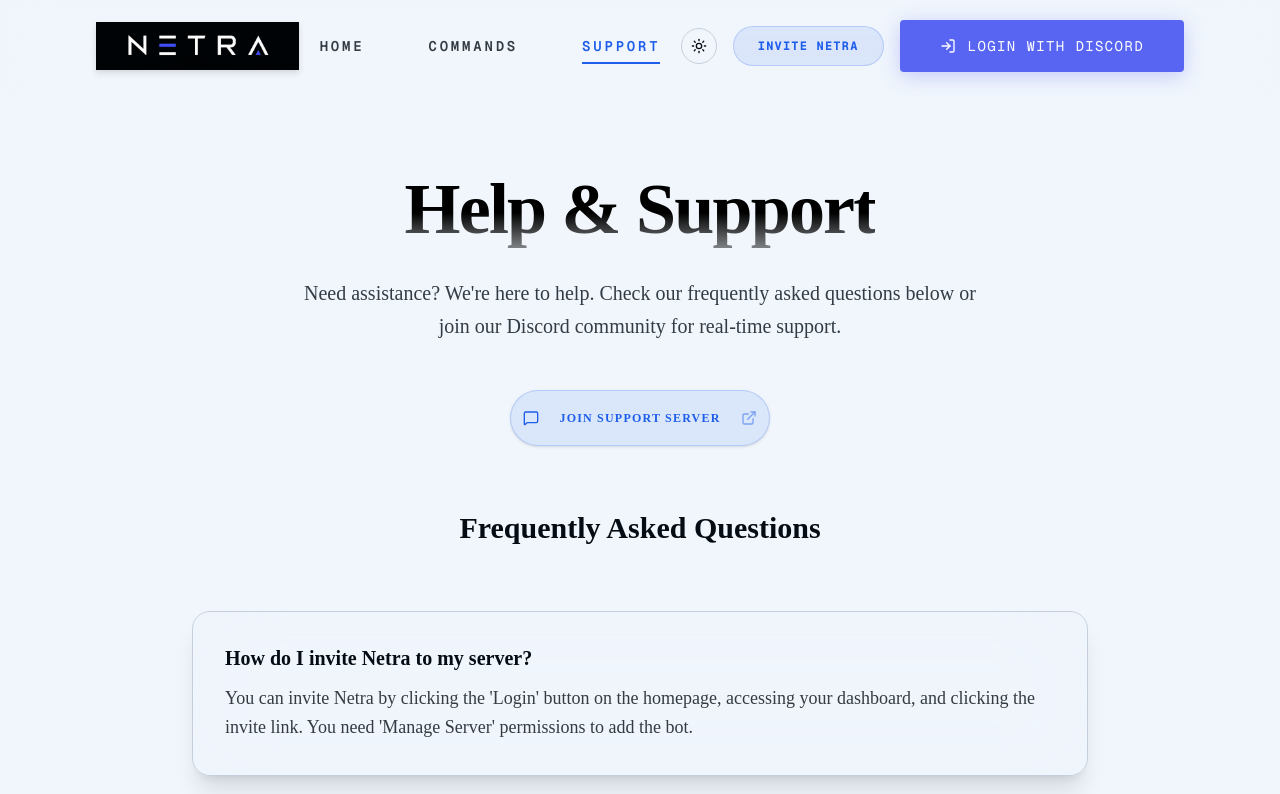
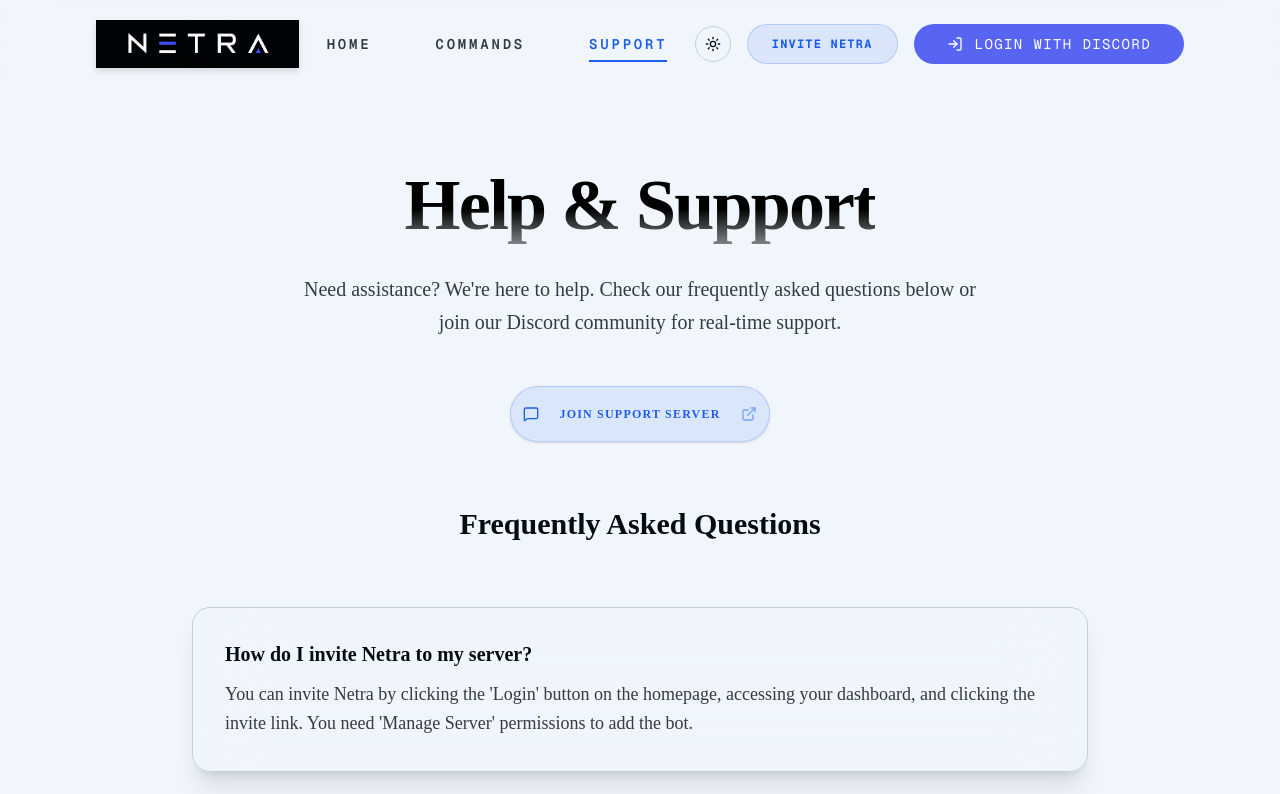
Before and after one commit to Himal-Joshi/netra-dashboard, a Next.js app: page /support in a window 1280 px wide. Shown: the top 794 px of the page. Built offline with nearby package versions, Linux system fonts and the light colour scheme.

Commit message:
UI: Apply pill shape and gradient hover effects to Discord login button

```diff
--- a/components/login-button.tsx
+++ b/components/login-button.tsx
@@ -18,7 +18,7 @@
   return (
     <button
       onClick={() => signIn("discord")}
-      className="bg-[#5865F2] text-white font-mono text-xs md:text-sm px-10 py-4 rounded hover:brightness-110 transition-all active:scale-95 duration-200 inline-flex items-center gap-3 shadow-[0_4px_20px_rgba(88,101,242,0.3)] tracking-widest uppercase"
+      className="bg-[#5865F2] text-white font-mono text-xs md:text-sm px-8 py-3 h-10 rounded-full hover:bg-gradient-to-r hover:from-primary hover:to-blue-400 hover:shadow-[0_0_15px_rgba(88,101,242,0.6)] transition-all active:scale-95 duration-300 inline-flex items-center gap-3 tracking-widest uppercase border border-transparent"
     >
       <LogIn className="w-4 h-4" />
       LOGIN WITH DISCORD
```
